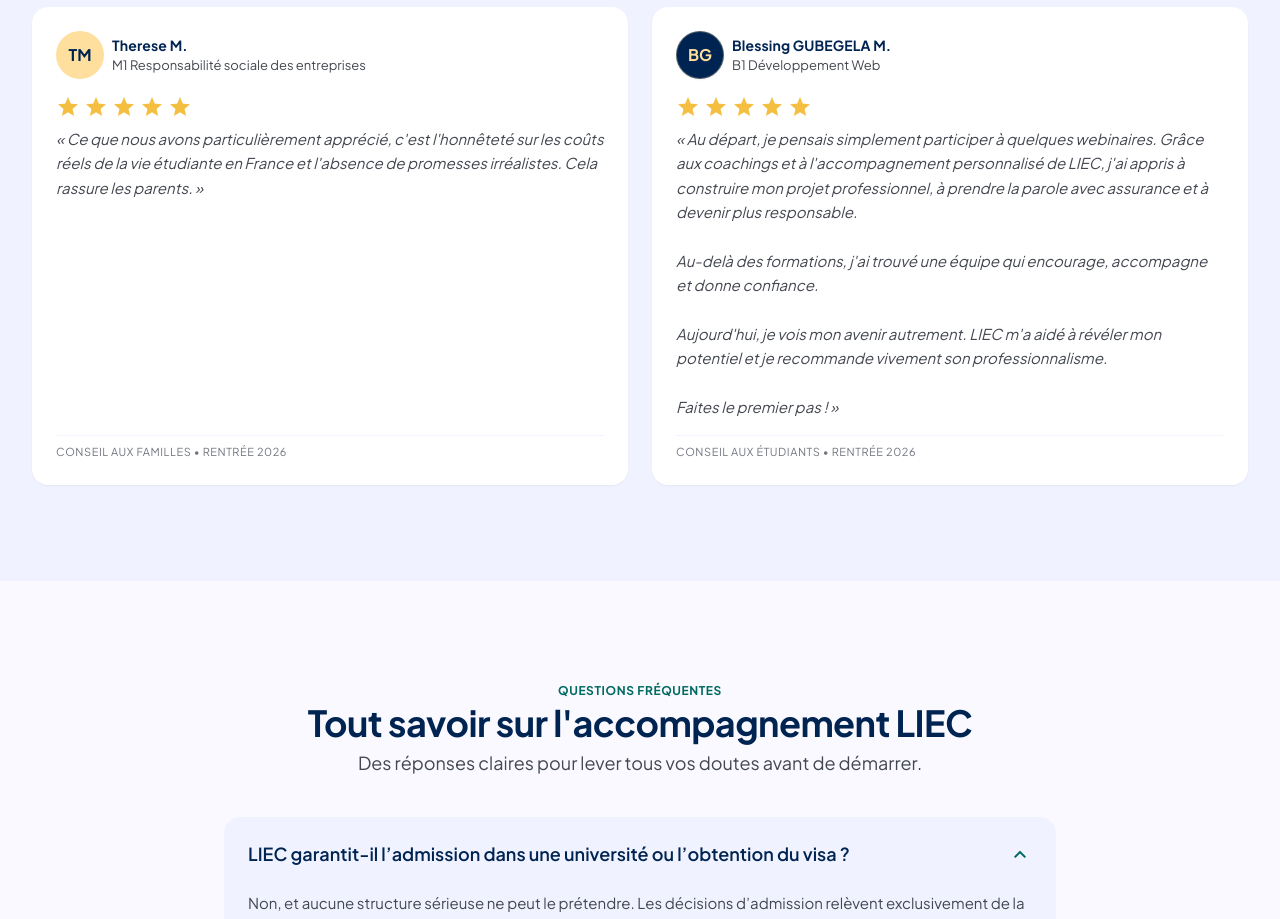
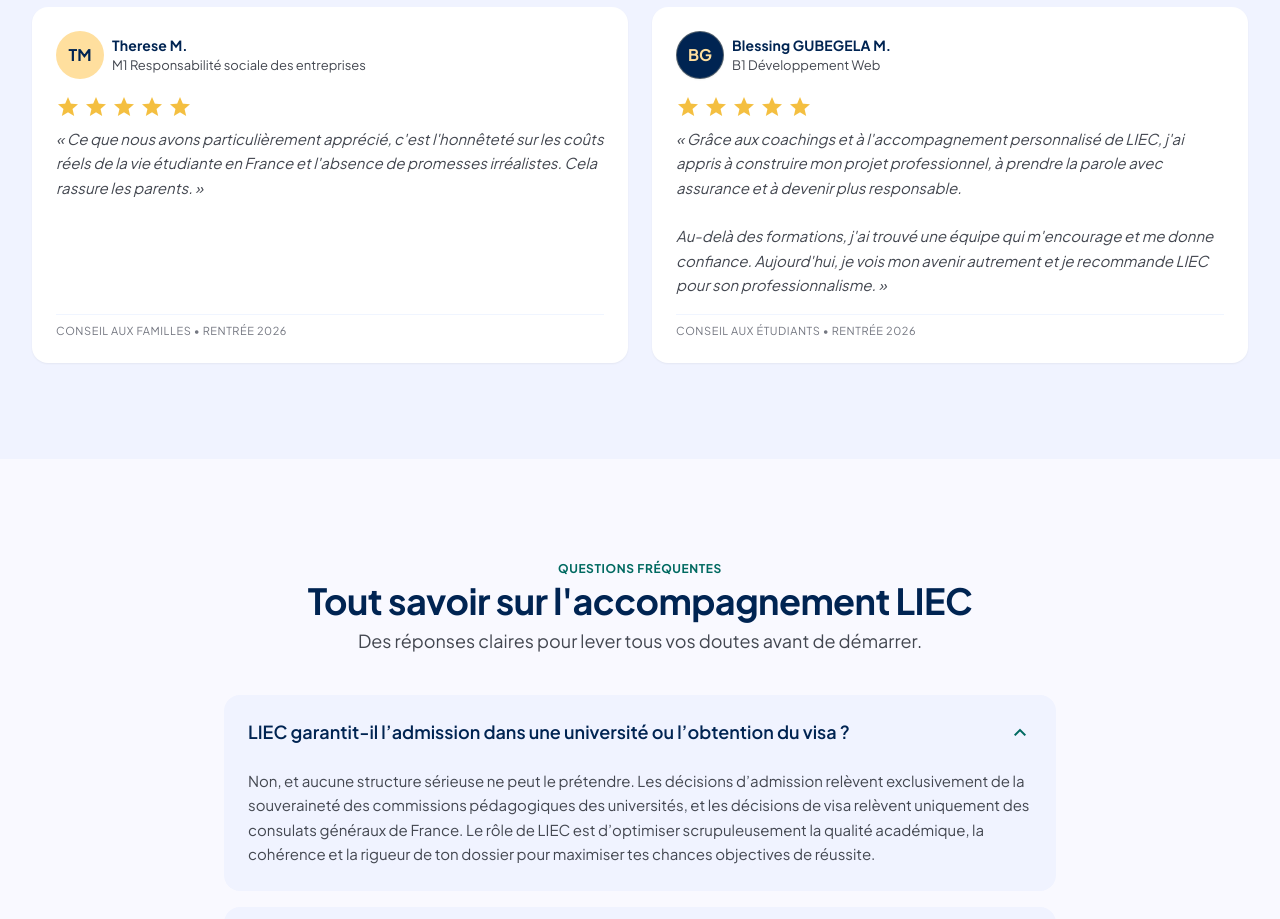
Before and after one commit to Mapwaba/LIEC-website, a Next.js app: page / in a window 1280 px wide. Shown: the part 3700-4619 px from the top of the page. Built offline with nearby package versions, Linux system fonts and the light colour scheme.

Commit message:
feat(testimonials): update Blessing GUBEGELA M. testimonial quote

```diff
--- a/src/components/TestimonialsSection.tsx
+++ b/src/components/TestimonialsSection.tsx
@@ -35,7 +35,7 @@ export default function TestimonialsSection() {
       name: "Blessing GUBEGELA M.",
       subtitle: "B1 Développement Web",
       quote:
-        "« Au départ, je pensais simplement participer à quelques webinaires. Grâce aux coachings et à l'accompagnement personnalisé de LIEC, j'ai appris à construire mon projet professionnel, à prendre la parole avec assurance et à devenir plus responsable.\n\nAu-delà des formations, j'ai trouvé une équipe qui encourage, accompagne et donne confiance.\n\nAujourd'hui, je vois mon avenir autrement. LIEC m'a aidé à révéler mon potentiel et je recommande vivement son professionnalisme.\n\nFaites le premier pas ! »",
+        "« Grâce aux coachings et à l'accompagnement personnalisé de LIEC, j'ai appris à construire mon projet professionnel, à prendre la parole avec assurance et à devenir plus responsable.\n\nAu-delà des formations, j'ai trouvé une équipe qui m'encourage et me donne confiance. Aujourd'hui, je vois mon avenir autrement et je recommande LIEC pour son professionnalisme. »",
       tag: "Conseil aux étudiants • Rentrée 2026",
     },
   ];
```
